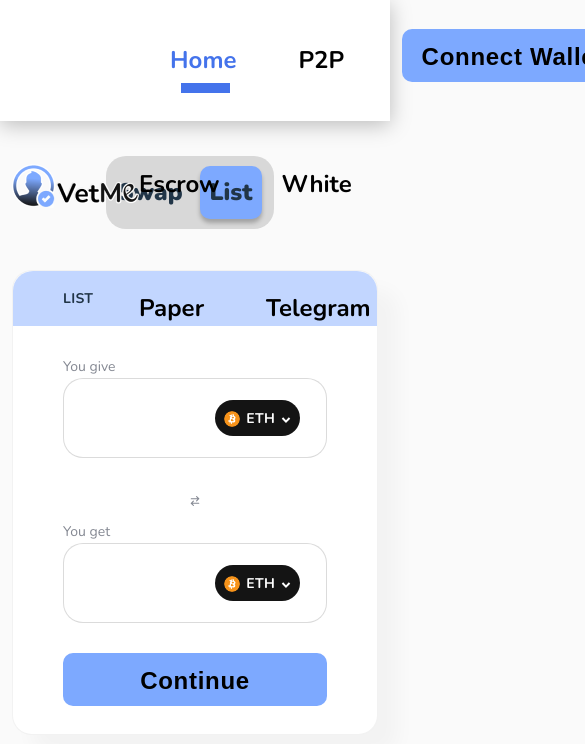
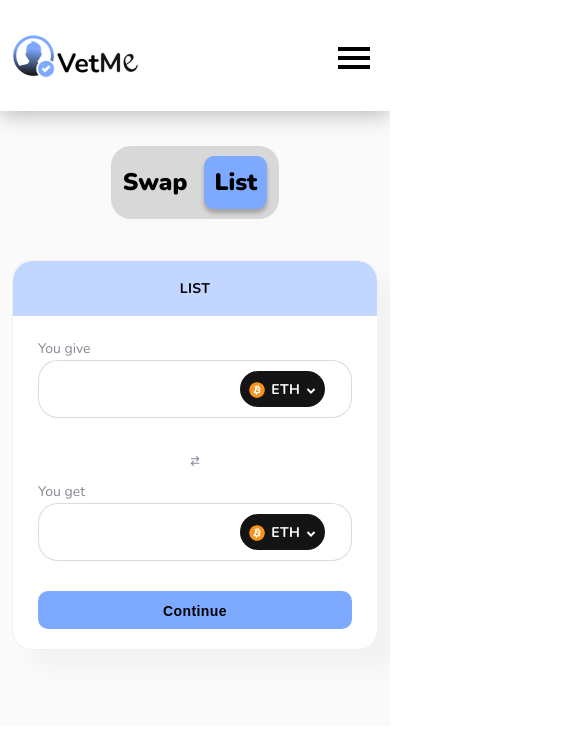
Before and after one commit to Vetme/vetmeOtcClient, a React (Vite) app: page / in a window 390 px wide. Shown: the top 744 px of the page, 585 px wide, since content can reach past the window. Built offline with nearby package versions, Linux system fonts and the light colour scheme.

Commit message:
nav responsive

```diff
--- a/src/components/Card/ListCard.tsx
+++ b/src/components/Card/ListCard.tsx
@@ -20,10 +20,14 @@ const Header = styled.div`
   border-radius: 20px 20px 0px 0px;
   display: flex;
   align-items: center;
-  justify-content: space-between;
+  justify-content: center;
 `;
 const Body = styled.div`
   padding: 28px 50px;
+
+  @media (max-width: 640px) {
+    padding: 20px 25px;
+  }
 `;
 const InputCon = styled.div`
   label {
@@ -41,6 +45,10 @@ const InputBox = styled.div`
   height: 80px;
   align-items: center;
   padding: 0px 26px;
+
+  @media (max-width: 640px) {
+    height: 58px;
+  }
 `;
 const Input = styled.input`
   height: 100%;
@@ -51,6 +59,10 @@ const Input = styled.input`
   font-size: 40px;
   width: 30%;
   color: #8c8c8c;
+
+  @media (max-width: 640px) {
+    font-size: 30px;
+  }
 `;
 
 const IconWrap = styled.div``;
@@ -93,7 +105,7 @@ const ListCard = () => {
         </InputCon>
         <Spacer height={30} />
 
-        <Button className="primary block">Continue</Button>
+        <Button className="primary block m-sm">Continue</Button>
       </Body>
     </SwapContainer>
   );
--- a/src/components/Card/SwapGrid.tsx
+++ b/src/components/Card/SwapGrid.tsx
@@ -19,6 +19,10 @@ const SwapContainer = styled.div`
   width: 508px;
   max-width: 100%;
   margin-bottom: 114px;
+
+  @media (max-width: 640px) {
+    margin-bottom: 46px;
+  }
 `;
 const Header = styled.div`
   background: rgba(125, 169, 255, 0.47);
--- a/src/components/Modal/Connect.tsx
+++ b/src/components/Modal/Connect.tsx
@@ -57,7 +57,7 @@ const Connect = ({ connect, handleClose, show }: IConnect) => {
             </Text>
             <Spacer height={35} />
             <ButtonWrap>
-              <Button className="primary block" onClick={connect}>
+              <Button className="primary block m-sm" onClick={connect}>
                 Connect Wallet
               </Button>
             </ButtonWrap>
--- a/src/components/Navigation/index.tsx
+++ b/src/components/Navigation/index.tsx
@@ -1,10 +1,21 @@
 import React, { useContext, useEffect, useState } from "react";
 //import { TextField } from "../Input";
 import { CSSTransition } from "react-transition-group";
-import { NavContainer, NavWrapper, NavItems, Item, Logo } from "./styles";
+import {
+  NavContainer,
+  NavWrapper,
+  NavItems,
+  Item,
+  Logo,
+  Action,
+  Bar,
+  MobileMenu,
+  MMenuItem,
+  MMenuInner,
+} from "./styles";
 
 import { Link, NavLink, useLocation } from "react-router-dom";
-import { Avatar, Spacer } from "../";
+import { Avatar, Center, Spacer } from "../";
 import { Flex } from "../";
 import { Button } from "@/components/Button";
 import { Connect } from "../Modal";
@@ -16,17 +27,23 @@ interface NavInput {
 
 const Navigation = () => {
   const [show, setShow] = useState<boolean>(false);
+  const [open, setOpen] = useState<boolean>(false);
+  const location = useLocation();
 
   const connectWallet = () => {
     setShow(false);
     alert("Connected");
   };
 
+  useEffect(() => {
+    setOpen(false);
+  }, [location]);
+
   return (
     <NavContainer>
       <div className="container">
         <NavWrapper>
-          <Logo>
+          <Logo to="/">
             <img src="images/logo.png" />
           </Logo>
           <NavItems>
@@ -40,11 +57,27 @@ const Navigation = () => {
             <Item to="/white">White Paper</Item>
             <Item to="/tele">Telegram</Item>
           </NavItems>
-          <div>
+          <Action>
             <Button className="primary " onClick={() => setShow(true)}>
               Connect Wallet
             </Button>
-          </div>
+          </Action>
+          <Bar className={open ? "opened" : ""} onClick={() => setOpen(!open)}>
+            <div></div>
+          </Bar>
+          <MobileMenu className={open ? "added" : ""}>
+            <MMenuInner>
+              <MMenuItem to="/">Home</MMenuItem>
+              <MMenuItem>P2P Escrow</MMenuItem>
+              <MMenuItem to="/white">White Paper</MMenuItem>
+              <MMenuItem to="/telegram">Telegram</MMenuItem>
+              <Center>
+                <Button className="primary sm" onClick={() => setShow(true)}>
+                  Connect Wallet
+                </Button>
+              </Center>
+            </MMenuInner>
+          </MobileMenu>
         </NavWrapper>
       </div>
       <Connect
--- a/src/components/Navigation/styles.ts
+++ b/src/components/Navigation/styles.ts
@@ -33,7 +33,7 @@ export const Nav = styled.div`
 
 export const NavContainer = styled.div`
   height: 121px;
-  line-height: 121px;
+  /* line-height: 121px; */
   box-shadow: 0px 4px 20px rgba(0, 0, 0, 0.25);
   top: 0;
   position: relative;
@@ -44,13 +44,24 @@ export const NavContainer = styled.div`
   &.added {
     position: sticky;
   }
+
+  @media (max-width: 640px) {
+    height: 111px;
+    /* line-height: 111px; */
+  }
 `;
 
 export const NavWrapper = styled.div`
   display: flex;
   justify-content: space-between;
+  align-items: center;
+  height: 111px;
 `;
-export const NavItems = styled.div``;
+export const NavItems = styled.div`
+  @media (max-width: 640px) {
+    display: none;
+  }
+`;
 export const Item = styled(NavLink)`
   font-size: 24px;
   font-weight: 700;
@@ -76,7 +87,7 @@ export const Item = styled(NavLink)`
     }
   }
 `;
-export const Logo = styled.div`
+export const Logo = styled(NavLink)`
   display: flex;
   align-items: center;
 `;
@@ -174,3 +185,87 @@ export const AWrapper = styled.div`
 `;
 
 export const BarWrapper = styled.div``;
+export const Action = styled.div`
+  @media (max-width: 640px) {
+    display: none;
+  }
+`;
+
+export const MobileMenu = styled.div`
+  position: absolute;
+  background: #fff;
+  width: 100%;
+  top: 111px;
+  left: 0px;
+  max-height: 0px;
+  overflow: hidden;
+  background: #ffffff;
+  box-shadow: 0px 4px 4px rgba(0, 0, 0, 0.25);
+
+  transition: max-height 0.4s ease;
+  &.added {
+    max-height: 400px;
+  }
+`;
+export const MMenuInner = styled.div`
+  padding: 34px;
+`;
+export const MMenuItem = styled(NavLink)`
+  text-align: center;
+  font-weight: 700;
+  font-size: 24px;
+  line-height: 33px;
+  margin: 20px 0px;
+  display: block;
+`;
+
+export const Bar = styled.div`
+  display: none;
+  cursor: pointer;
+
+  @media (max-width: 640px) {
+    display: block;
+    position:relative;
+    width: 40px;
+    /* height: 40px; */
+    /* overflow-x: hidden; */
+    background:red;
+    div,div::before,div::after {
+        background: #000;
+        content: "";
+        display: block;
+        height: 4px;
+        width: 32px;
+        position: absolute;
+        transition: background ease 0.3s, top ease 0.3s 0.3s,
+          transform ease 0.3s;
+  }
+
+  div{
+    &::before {
+      top: -9px;
+      }
+
+      &::after {
+          top: 9px;
+      }
+  }
+
+  &.opened{
+     div{
+       background: transparent;
+
+       &::before,&::after{
+         top: 0;
+         transition: top ease .3s, transform ease .3s .3s;
+       }
+    &::before {
+      transform: rotate(45deg);
+      }
+
+      &::after {
+      transform: rotate(-45deg);
+      }
+  }
+  }
+`;
--- a/src/styles.ts
+++ b/src/styles.ts
@@ -19,12 +19,12 @@ export const GlobalStyles = createGlobalStyle`
 }
 
 
-@media (prefers-color-scheme: light) {
+/* @media (prefers-color-scheme: light) {
   :root {
     color: #213547;
     background-color: #fafafa;
   }
-}
+} */
 
   body {
     font-family: "Nunito", sans-serif;
--- a/src/views/home/styles.ts
+++ b/src/views/home/styles.ts
@@ -11,12 +11,22 @@ export const HomeHeader = styled.div`
   justify-content: space-between;
   position: sticky;
   top: 10px;
+
+  @media (max-width: 640px) {
+    flex-direction: column;
+  }
 `;
 export const LeftSide = styled.div`
   width: 55%;
   display: flex;
   justify-content: space-between;
   align-items: center;
+
+  @media (max-width: 640px) {
+    flex-direction: column;
+    width: 100%;
+    gap: 20px;
+  }
 `;
 
 export const LayoutSwitch = styled.div`
@@ -30,6 +40,7 @@ export const LayoutSwitch = styled.div`
 
   &.hidden {
     opacity: 0;
+    display: none;
     pointer-events: none;
   }
 
@@ -82,10 +93,14 @@ export const ActionSwitch = styled.div`
 
 export const SearchContainer = styled.div`
   width: 30%;
+  &.hidden {
+    display: none;
+    pointer-events: none;
+  }
 
-  &.hidden {
-    opacity: 0;
-    pointer-events: none;
+  @media (max-width: 640px) {
+    width: 100%;
+    margin-top: 20px;
   }
 `;
 export const InputWrapper = styled.div`
```
